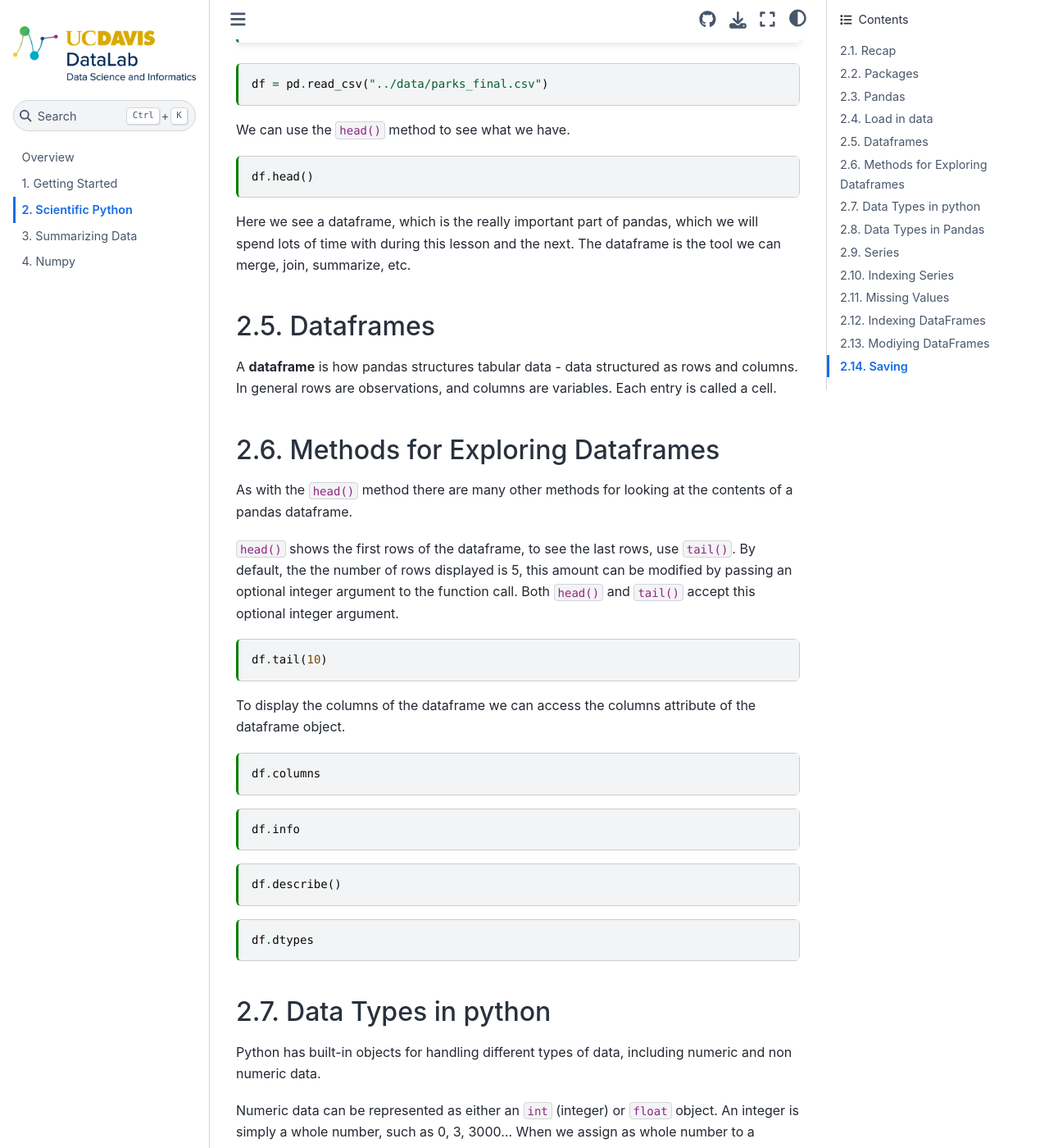
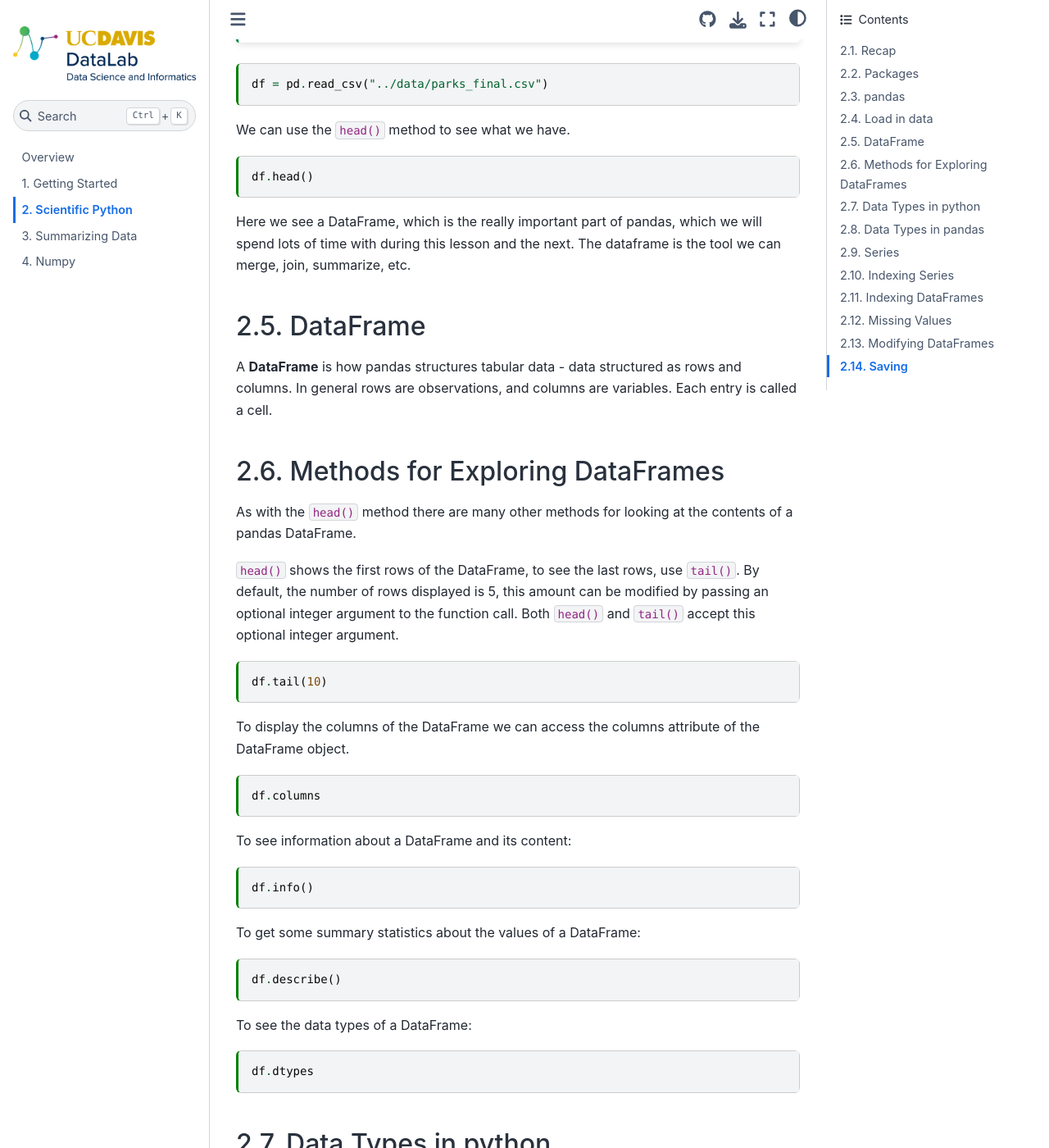
Before and after one commit to ucdavisdatalab/workshop_python_basics, a Jupyter Book: the page built from chapters/02_scipy-basics.md, in a window 1280 px wide and 1400 px high, scrolled down 1481 px. Shown: the whole window at 82% size. Built offline with Jupyter Book 1.0.4 settings and Sphinx 7.4.7 and the Sphinx Book theme 1.1.4, drawn with Linux system fonts in a browser that asks for light colours; some of the changed text lies outside the part shown.

Commit message:
fix many typos

````diff
--- a/chapters/02_scipy-basics.md
+++ b/chapters/02_scipy-basics.md
@@ -15,13 +15,14 @@
 
 
 :::{admonition} Learning Objectives
-- create dataframe from csv file
-- inspect structure of dataframe
-- learn the pandas/numpy datatypes including missing values
-- index and work with Series objects
-- index dataframe based on label (loc), integer index (iloc), logical conditions, and [] operator
-- drop columns and rows from dataframes
-- apply function to column and add as new column to dataframe
+- create DataFrame from csv file
+- inspect structure of DataFrame
+- learn python and pandas data types
+- index Series, using integer position, labels, and booleans
+- index DataFrame
+- find and remove missing values in a Series and DataFrame
+- make modifications to a DataFrame
+- save a DataFrame to csv
 :::
 
 
@@ -41,9 +42,9 @@
 import pandas as pd
 ```
 
-## Pandas
+## pandas
 
-**Pandas** is a package that provides objects and many functions for working
+**pandas** is a package that provides objects and many functions for working
 with data. It is very popular and used for tasks such as:
 - loading and writing data to/from files and databases
 - summarizing data
@@ -77,44 +78,48 @@
 df.head()
 ```
 
-Here we see a dataframe, which is the really important part of pandas, which we
+Here we see a DataFrame, which is the really important part of pandas, which we
 will spend lots of time with during this lesson and the next.
 The dataframe is the tool we can merge, join, summarize, etc.
 
-## Dataframes
+## DataFrame
 
-A **dataframe** is how pandas structures tabular data - data structured as rows
+A **DataFrame** is how pandas structures tabular data - data structured as rows
 and columns. In general rows are observations, and columns are variables.
 Each entry is called a cell.
 
 
-## Methods for Exploring Dataframes
+## Methods for Exploring DataFrames
 
 As with the `head()` method there are many other methods for looking
-at the contents of a pandas dataframe.
+at the contents of a pandas DataFrame.
 
-`head()` shows the first rows of the dataframe, to see the last rows, use
-`tail()`. By default, the the number of rows displayed is 5, this amount
+`head()` shows the first rows of the DataFrame, to see the last rows, use
+`tail()`. By default, the number of rows displayed is 5, this amount
 can be modified by passing an optional integer argument to the function call.
 Both `head()` and `tail()` accept this optional integer argument.
 
 ```{code-cell}
 df.tail(10)
 ```
-To display the columns of the dataframe we can access the columns attribute
-of the dataframe object.
+To display the columns of the DataFrame we can access the columns attribute
+of the DataFrame object.
 
 ```{code-cell}
 df.columns
 ```
+
+To see information about a DataFrame and its content:
 ```{code-cell}
-df.info
+df.info()
 ```
 
+To get some summary statistics about the values of a DataFrame:
 ```{code-cell}
 df.describe()
 ```
 
+To see the data types of a DataFrame:
 ```{code-cell}
 df.dtypes
 ```
@@ -195,14 +200,14 @@
 a = str(3)
 ```
 
-## Data Types in Pandas
+## Data Types in pandas
 
 Python's built-in data types are very flexible at the cost of precision.
 Numpy provides more control to the programmer by adding many classes for
 storing numeric data that can be modified to best match the data, in order
 to improve memory and time performance.
 
-Pandas, which is built on top of numpy, incorporates these types and some of
+pandas, which is built on top of numpy, incorporates these types and some of
 its own.
 
 These include:
@@ -221,7 +226,7 @@
 
 ## Series
 
-Each column in the dataframe is a pandas `Series` object.
+Each column in the DataFrame is a pandas `Series` object.
 A Series is a collection of values that all share the same data type.
 In addition, each value has a label, these labels don't need to be unique
 and by default are integers starting at 0.
@@ -298,7 +303,7 @@
 year.iloc[3:10]
 ```
 
-Lastly, with iloc, we can pass a boolean list or array. Recall that the
+Lastly, with `iloc`, we can pass a boolean list or array. Recall that the
 comparison operator returned a series, so we need to extract just the values,
 which we can do with the .values attribute:
 ```{code-cell}
@@ -351,20 +356,130 @@
 year[13:24]
 ```
 
+
+## Indexing DataFrames
+
+Conceptually, indexing DataFrames is very similar to the operations on Series.
+However, whereas Series are one dimensional, DataFrames are two dimensional.
+A DataFrame is a collection of Series, organized as columns.
+
+As with Series, we can use `iloc` to select rows based on their integer position:
+```{code-cell}
+df.iloc[[300, 200, -1]]
+```
+
+And we can use `loc` to select based on label, in this case the label is also integers:
+```{code-cell}
+df.loc[732]
+```
+
+Again, as with Series, we can use boolean arrays or lists to index:
+```{code-cell}
+df.loc[df["state"] == "California"]
+```
+
+This also works with just the `[]` operator:
+```{code-cell}
+df[df["state"] == "California"]
+```
+
+:::{Note}
+Be careful when passing a bool Series to either `[]` or `loc` that the indexes of the bool Series and the DataFrame match.
+For example we would get an error if we were to attempt to run:
+```{code-cell}
+#df[year > 2020]
+```
+:::
+
+To use a boolean array or list with `iloc` be sure to pass only the values:
+```{code-cell}
+df.iloc[(df["state"] == "California").values]
+```
+
+To access columns from a DataFrame, we use the `[]` operator, as we have already seen:
+```{code-cell}
+df["pop2020"]
+```
+
+We can also pass a list of column names, in any order:
+```{code-cell}
+df[["pop2020", "city"]]
+```
+
+If we select a single column from the DataFrame, we get a Series, which we can index as we saw before:
+```{code-cell}
+df["pop2020"].iloc[1:10]
+```
+
+So, to combine with what we saw before with boolean indexing:
+```{code-cell}
+df[["city", "pop2020"]].loc[df["state"] == "California"]
+```
+
+We can combine multiple conditions with the `&` operator, note the paranthesis around the expressions:
+```{code-cell}
+df[["city", "pop2020"]].loc[(df["state"] == "California") & (df["year"] == 2020)]
+```
+
 ## Missing Values
 
-## Indexing DataFrames
-Columns and rows are indexed separately in pandas.
+Often times, the data we import into pandas will have missing values.
+Or, over the course of the the analysis, missing values will be introduced.
+
+pandas provides many methods for detecting, manipulating, and otherwise dealing with missing values.
+
+:::{note}
+There are several values that are considered missing. These include:
+- `NaN`
+- `None`
+- `NA`
+- `np.nan`
+:::
+
+To detect missing values, pandas provides two complementary methods - `isna` and `notna`.
+
+We can see information about missing values with the `count` method on DataFrames:
 ```{code-cell}
-#df.loc # label based or boolean array
-#df.iloc # integer based or boolean array
-#df[colname]
-#df[[colnames]]
-#df[colname][4]
-#df[colname].loc[4]
+df.count()
 ```
 
-## Modiying DataFrames
+If we look at the `park_benches` columns of the DataFrame, we can see what those missing values look like.
+```{code-cell}
+pb = df["park_benches"]
+pb.count()
+```
+
+The return of `isna` is a boolean Series indicating which of the values are considered missing:
+```{code-cell}
+pb.isna()
+```
+
+The reverse - to see which values are not considered missing - is returned with `notna`:
+```{code-cell}
+pb.notna()
+```
+
+We can use this boolean Series to subset. For example, to keep only the values that aren't missing:
+```{code-cell}
+pb.loc[pb.notna()]
+```
+
+pandas also provides a shortcut with the `dropna` method:
+```{code-cell}
+pb.dropna()
+```
+
+Another strategy may be to fill the missing values. We could do so using the `fillna` function:
+```{code-cell}
+pb.fillna(-1)
+```
+
+Additionally, the data set may have its own indicator for missing values, e.g "" or 0. We can convert those to missing using the `replace` method:
+```{code-cell}
+pb.replace(-1, np.nan)
+```
+
+## Modifying DataFrames
 Lets apply what we have learned and tidy up the dataframe:
 dropping values
 dropping columns
````
Also changed, not shown: other parts of chapters/02_scipy-basics.md (+4 -4 lines).
